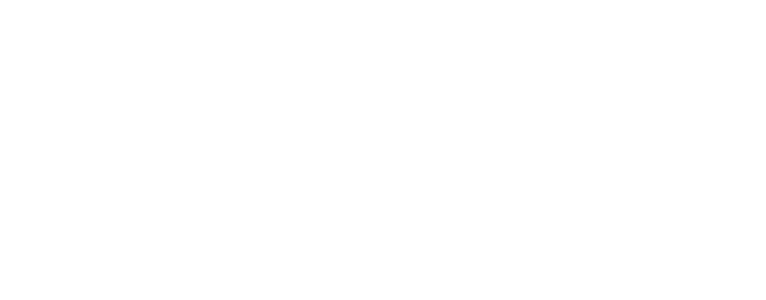
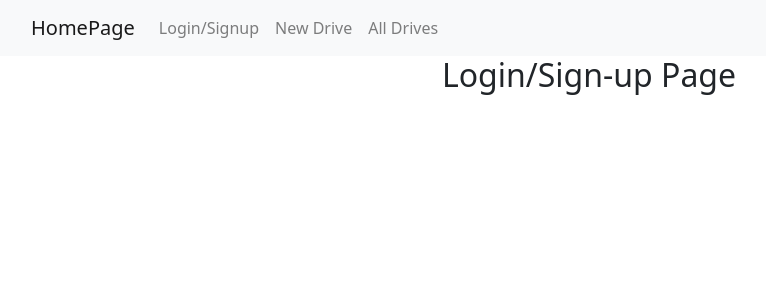
Before and after one commit to ChayaEisenberg/Final-Project-2024, a React (Create React App) app in the folder ClientSide/: page /login in a window 1280 px wide. Before the commit this address had no page. Shown: the top 300 px of the page, without its empty margins (51-817 px from the left). Built offline with nearby package versions, Linux system fonts and the light colour scheme.

Commit message:
adding navigation

```diff
--- a/ClientSide/src/App.js
+++ b/ClientSide/src/App.js
@@ -3,11 +3,13 @@
 import './pic.css';
 import Navigators from './components/navigators';
 import 'bootstrap/dist/css/bootstrap.min.css';
+import MyNavbar from './components/myNavbar';
 
 function App() {
   return (
     <div className="App">
       <header>
+        <MyNavbar></MyNavbar>
         <Navigators />
       </header>
     </div>
--- /dev/null
+++ b/ClientSide/src/components/login.js
@@ -0,0 +1,10 @@
+import React from 'react';
+
+export default function Login() {
+  return (
+    <div>
+      <h2>Login/Sign-up Page</h2>
+      {/* Add your login/sign-up form here */}
+    </div>
+  );
+}
--- /dev/null
+++ b/ClientSide/src/components/myNavbar.js
@@ -0,0 +1,21 @@
+import React from 'react';
+import { Navbar, Nav, Container } from 'react-bootstrap';
+import { Link } from 'react-router-dom';
+
+export default function MyNavbar() {
+  return (
+    <Navbar bg="light" expand="lg">
+      <Container>
+        <Navbar.Brand as={Link} to="/">HomePage</Navbar.Brand>
+        <Navbar.Toggle aria-controls="basic-navbar-nav" />
+        <Navbar.Collapse id="basic-navbar-nav">
+          <Nav className="me-auto">
+            <Nav.Link as={Link} to="/login">Login/Signup</Nav.Link>
+            <Nav.Link as={Link} to="/newdrive">New Drive</Nav.Link>
+            <Nav.Link as={Link} to="/drives">All Drives</Nav.Link>
+          </Nav>
+        </Navbar.Collapse>
+      </Container>
+    </Navbar>
+  );
+}
--- a/ClientSide/src/components/navigators.js
+++ b/ClientSide/src/components/navigators.js
@@ -1,13 +1,16 @@
 import HomePage from "./homePage";
 import NewDrive from './drives/newDrive';
-
 import { Link, Routes, Route } from "react-router-dom";
+import Drives from "./drives/drives";
+import Login from "./login";
 
 export default function Navigators(){
     return (
         <Routes>
             <Route path="/" element={<HomePage />} />
             <Route path="/newdrive" element={<NewDrive />} />
+            <Route path="/drives" element={<Drives />} />
+            <Route path="login" element={<Login />} />
         </Routes>
     );
 }
```
Also changed, not shown: ClientSide/src/components/drives/drives.js (+0 -22 lines), ClientSide/src/components/drivesPage.js (deleted, +0 -20 lines).
